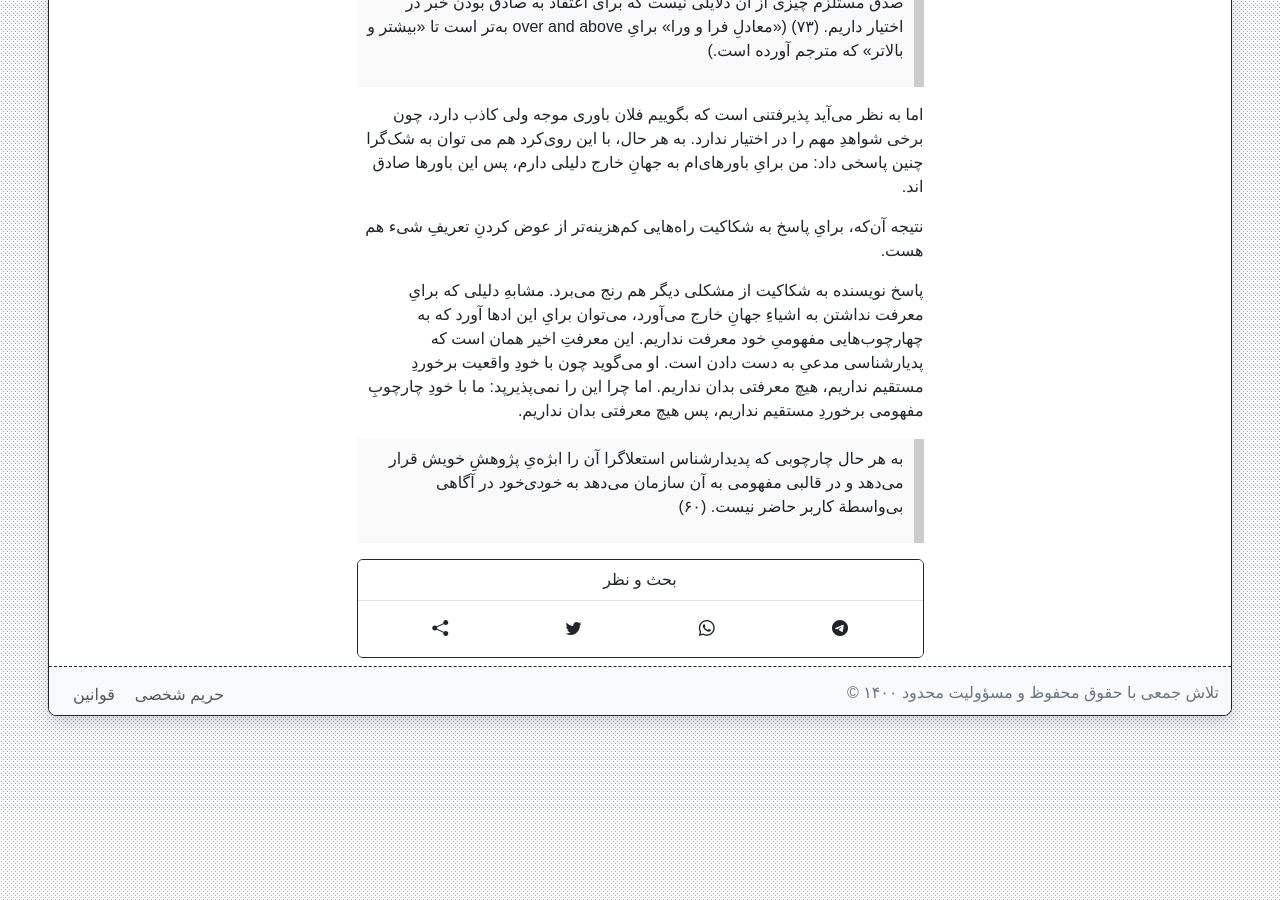
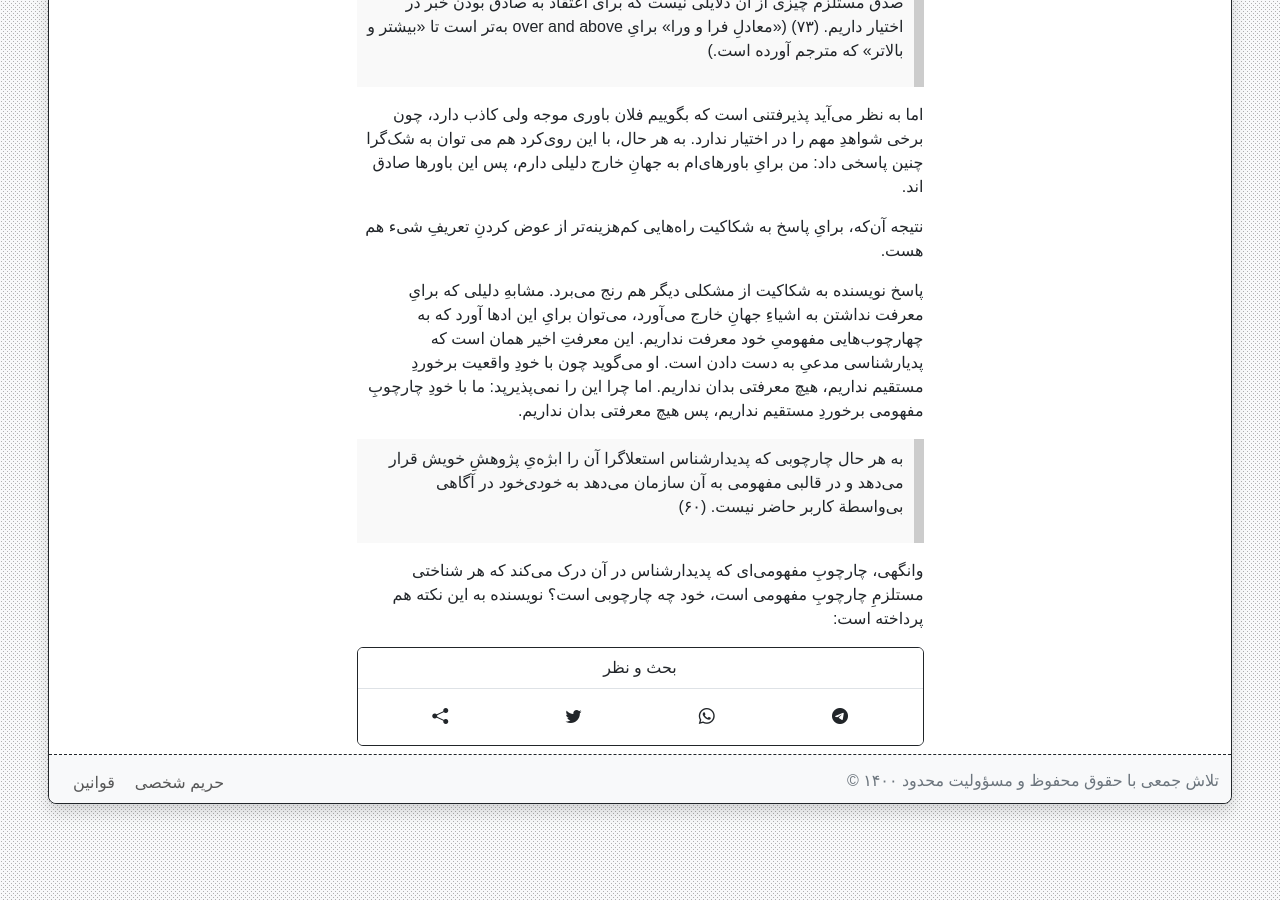
Before and after one commit to phicudemy/phicudemy.github.io, a Jekyll site: the page built from _posts/2024-08-02-perspevtive.md, in a window 1280 px wide and 900 px high, scrolled down 6786 px. Built offline with Jekyll 4.4.1, drawn with Linux system fonts in a browser that asks for light colours; comment, search, counter and statistics services are not loaded; a style sheet for code colours, icons or effects is not loaded; before the commit the page ends 7598 px from its top, so only the background shows below that.

Commit message:
TinaCMS content update

```diff
--- a/_posts/2024-08-02-perspevtive.md
+++ b/_posts/2024-08-02-perspevtive.md
@@ -106,3 +106,5 @@ tags:
 پاسخ نویسنده به شکاکیت از مشکلی دیگر هم رنج می‌برد. مشابهِ دلیلی که برایِ معرفت نداشتن به اشیاءِ جهانِ خارج می‌آورد، می‌توان برایِ این ادها آورد که به چهارچوب‌هایی مفهومیِ خود معرفت نداریم. این معرفتِ اخیر همان است که پدیارشناسی مدعیِ به دست دادن است. او می‌گوید چون با خودِ واقعیت برخوردِ مستقیم نداریم، هیچ معرفتی بدان نداریم. اما چرا این را نمی‌پذیرپد: ما با خودِ چارچوبِ مفهومی برخوردِ مستقیم نداریم، پس هیچ معرفتی بدان نداریم.
 
 > به هر حال چارچوبی که پدیدارشناس استعلاگرا آن را ابژه‌یِ پژوهشِ خویش قرار می‌دهد و در قالبی مفهومی به آن سازمان می‌دهد به _خودی‌خود_ در آگاهی بی‌واسطة کاربر حاضر نیست. (۶۰)
+
+وانگهی، چارچوبِ مفهومی‌ای که پدیدارشناس در آن درک می‌کند که هر شناختی مستلزمِ چارچوبِ مفهومی است، خود چه چارچوبی است؟ نویسنده به این نکته هم پرداخته است:
```
